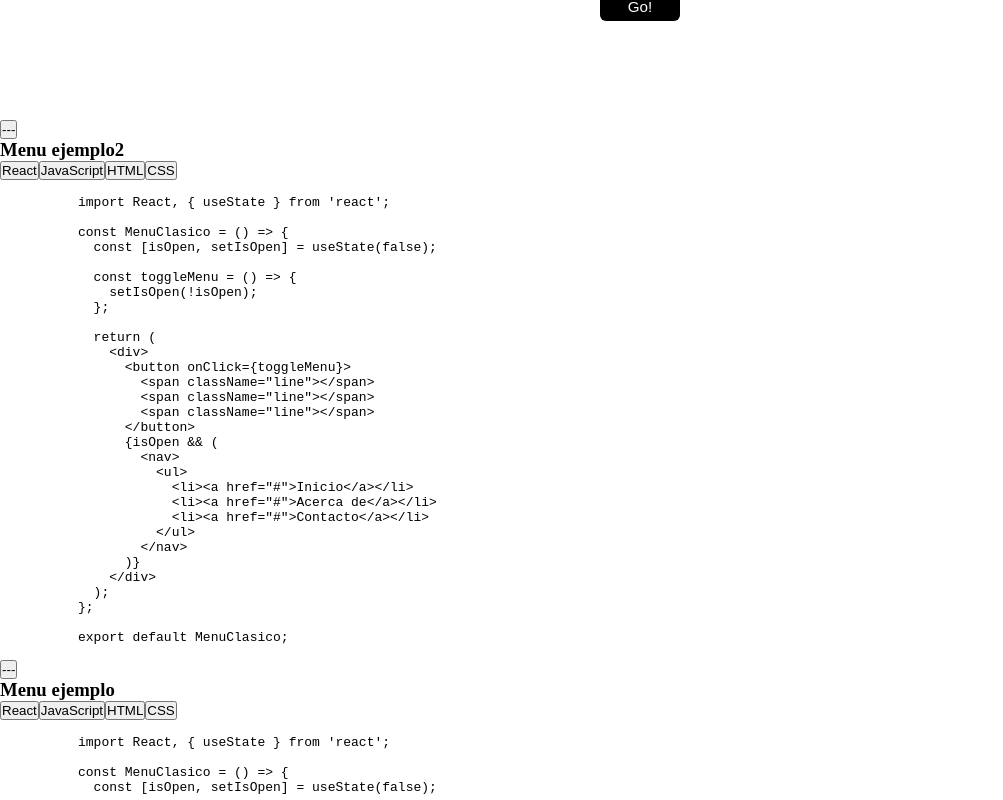
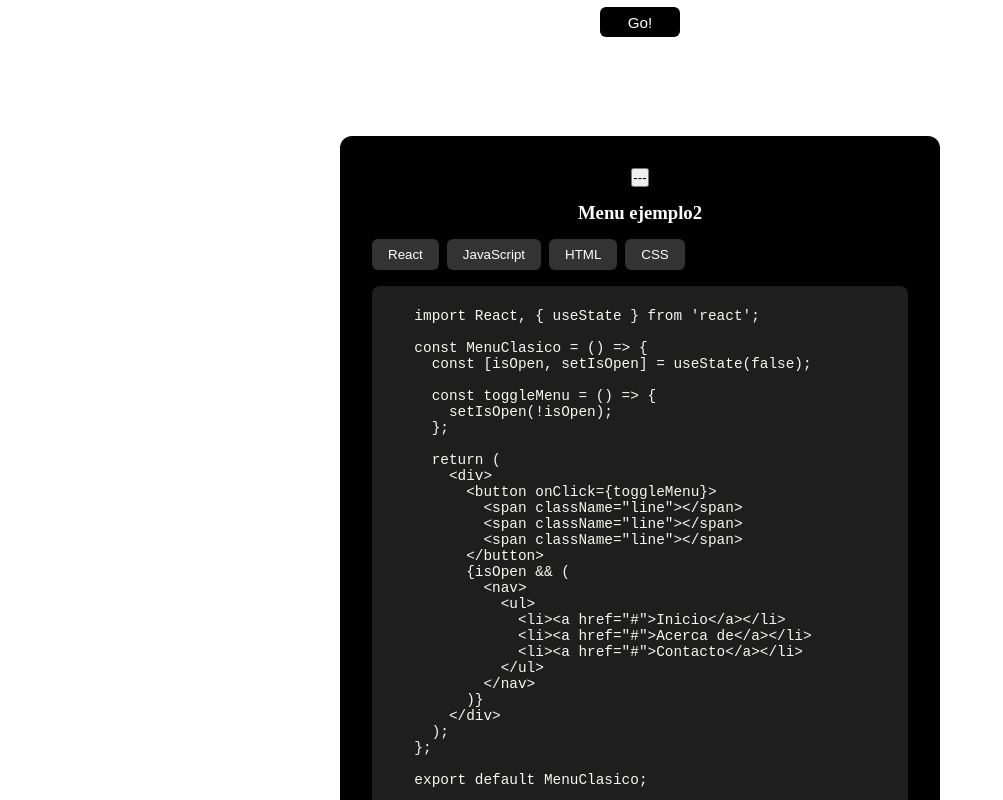
Before and after one commit to Gero0202/BurguerLabs, a Next.js app: page / in a window 1280 px wide. Shown: the part 680-1480 px from the top of the page, without its empty margins (0-1003 px from the left). Built offline with nearby package versions, Linux system fonts and the light colour scheme.

Commit message:
cambios card

```diff
--- a/src/app/components/CodeTabs.tsx
+++ b/src/app/components/CodeTabs.tsx
@@ -16,13 +16,13 @@ const CodeTabs: React.FC<CoderTabsProps> = ({ reactCode, javascriptCode, cssCode
     const renderCode = () => {
         switch (activeTab) {
             case 'react':
-                return <pre><code>{reactCode}</code></pre>
+                return <pre><p>{reactCode}</p></pre>
             case 'javascript':
-                return <pre><code>{javascriptCode}</code></pre>
+                return <pre><p>{javascriptCode}</p></pre>
             case 'html':
-                return <pre><code>{htmlCode}</code></pre>
+                return <pre><p>{htmlCode}</p></pre>
             case 'css':
-                return <pre><code>{cssCode}</code></pre>
+                return <pre><p>{cssCode}</p></pre>
             default:
                 break;
         }
--- a/src/app/components/Contenedor.tsx
+++ b/src/app/components/Contenedor.tsx
@@ -1,6 +1,6 @@
-// components/MenuCard.jsx
 import React, { ReactNode } from 'react';
 import CodeTabs from './CodeTabs';
+import styles from "@/app/css/contenedor.module.css"
 
 interface MenuCardsProps {
     title: string;
@@ -20,14 +20,13 @@ const MenuCard: React.FC<MenuCardsProps> = ({
     children
 }) => {
     return (
-        <div className="menu-card">
-            {/* El componente del menu de hamburguesas se renderiza aca, en el lugar de {children} */}
-            <div className="menu-preview-interactive">
+        <div className={styles["menu-card"]}>
+            <div className={styles["menu-preview-interactive"]}>
                 {children}
             </div>
 
-            <h3 className="menu-title">{title}</h3>
-            <div className="code-container">
+            <h3 className={styles["menu-title"]}>{title}</h3>
+            <div className={styles["code-container"]}>
                 <CodeTabs
                 reactCode={reactCode}
                 javascriptCode={javascriptCode}
--- a/src/app/css/codetabs.module.css
+++ b/src/app/css/codetabs.module.css
@@ -0,0 +1,51 @@
+.code-tabs-container{
+    display: flex;
+    flex-direction: column;
+}
+
+.code-content {
+  width: 100%;
+  height: 530px;
+  background-color: #1e1e1e; /* como editor */
+  border-radius: 8px;
+  padding: 6px;
+  margin-top: 1rem;
+  overflow-x: auto; /* scroll solo si es necesario */
+  overflow-y: auto;
+}
+
+/* Para los bloques de código */
+.code-content pre {
+   margin: 0;               /* elimina márgenes extra */
+  padding: 0;
+  height: 100%;           /* elimina padding interno */
+  white-space: pre;        /* mantiene formato del código */
+  overflow-x: auto;        /* scrollea solo si se pasa */
+  text-align: left;       /* 🔑 alinea el código hacia la derecha */
+}
+
+.code-content p {
+  margin-left: -50px;
+  font-family: 'Fira Code', monospace;
+  font-size: 0.9rem;
+  color: #f8f8f2;
+}
+
+.tabs-buttons {
+  display: flex;
+  gap: 0.5rem;
+  flex-wrap: wrap; /* para que bajen si no entran */
+}
+
+.tabs-buttons button {
+  background: #333;
+  color: white;
+  border: none;
+  padding: 0.5rem 1rem;
+  border-radius: 6px;
+  cursor: pointer;
+}
+
+.tabs-buttons button.active {
+  background: #007bff;
+}
--- a/src/app/css/contenedor.module.css
+++ b/src/app/css/contenedor.module.css
@@ -0,0 +1,36 @@
+.menu-card{
+    background-color: black;
+    color: white;
+    padding: 2rem;
+    width: 100%;
+    max-width: 600px;
+    display: flex;
+    flex-direction: column;
+    align-items: center;
+    margin: 0 auto;
+    margin-bottom: 30px;
+    box-sizing: border-box;
+    overflow-x: hidden;
+    border-radius: 12px;
+    height: auto;          /* 🔑 quitamos el alto fijo */
+    overflow-y: visible;   /* 🔑 el scroll no va acá */
+}
+
+.code-container{
+  width: 100%;
+}
+
+.menu-preview-interactive{
+  margin-bottom: 15px;
+}
+
+.menu-title{
+  margin-bottom: 15px;
+  text-align: center;
+}
+
+@media (max-width: 650px) {
+  .menu-card {
+    border-radius: 0px;
+  }
+}
--- a/src/app/globals.css
+++ b/src/app/globals.css
@@ -3,3 +3,15 @@
   padding: 0;
   box-sizing: border-box;
 }
+
+*,
+*::before,
+*::after {
+  box-sizing: border-box;
+}
+
+@media (max-width: 600px) {
+  body {
+    overflow-x: hidden;
+  }
+}
--- a/src/app/page.module.css
+++ b/src/app/page.module.css
@@ -1,6 +1,6 @@
 .div-home-principal {
   position: relative;
-  min-height: 100vh;
+  min-height: 102vh;
   background: linear-gradient(to bottom, black 50%, white 50%);
   display: flex;
   flex-direction: column;
```
Also changed, not shown: src/app/data/menuData.js (indentation only).
